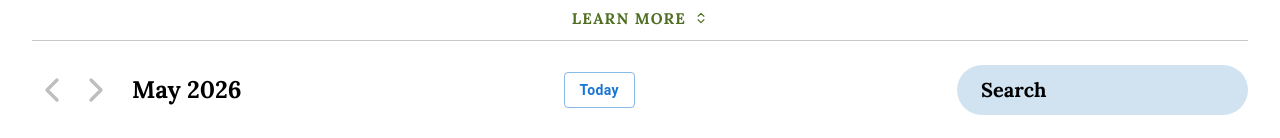
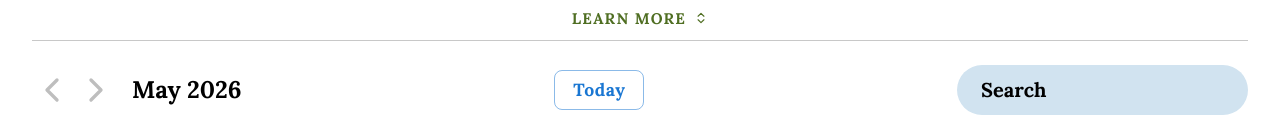
Before and after one commit to hack4impact-calpoly/one-cool-earth-25, a Next.js app: page /calendar in a window 1280 px wide. Shown: the part 636-774 px from the top of the page. Built offline with nearby package versions, Linux system fonts and the light colour scheme; no server answers; the database is empty; a web font is replaced by a local one.

Commit message:
fix: styling and size of buttons

```diff
--- a/src/app/calendar/page.tsx
+++ b/src/app/calendar/page.tsx
@@ -204,9 +204,9 @@ export default function CalendarPage() {
                 variant="contained"
                 onClick={() => setIsCreateModalOpen(true)}
                 sx={{
-                  backgroundColor: "#D8E7C3",
-                  color: "#6E8B59",
-                  border: "2px solid #7E9B6A",
+                  backgroundColor: "#dcf9c9",
+                  color: "#568264",
+                  border: "1px solid #307433",
                   borderRadius: "8px",
                   boxShadow: "none",
                   textTransform: "none",
--- a/src/styles/CalendarPage.module.css
+++ b/src/styles/CalendarPage.module.css
@@ -124,8 +124,15 @@
 }
 
 .todayButton {
+  min-width: unset !important;
+  border-width: 1px !important;
+  border-radius: 8px !important;
+  padding: 10px 18px !important;
+  font-family: "Lora", serif !important;
   text-transform: none !important;
   font-weight: 700 !important;
+  font-size: 1.1rem !important;
+  line-height: 1 !important;
 }
 
 .searchBox {
```
